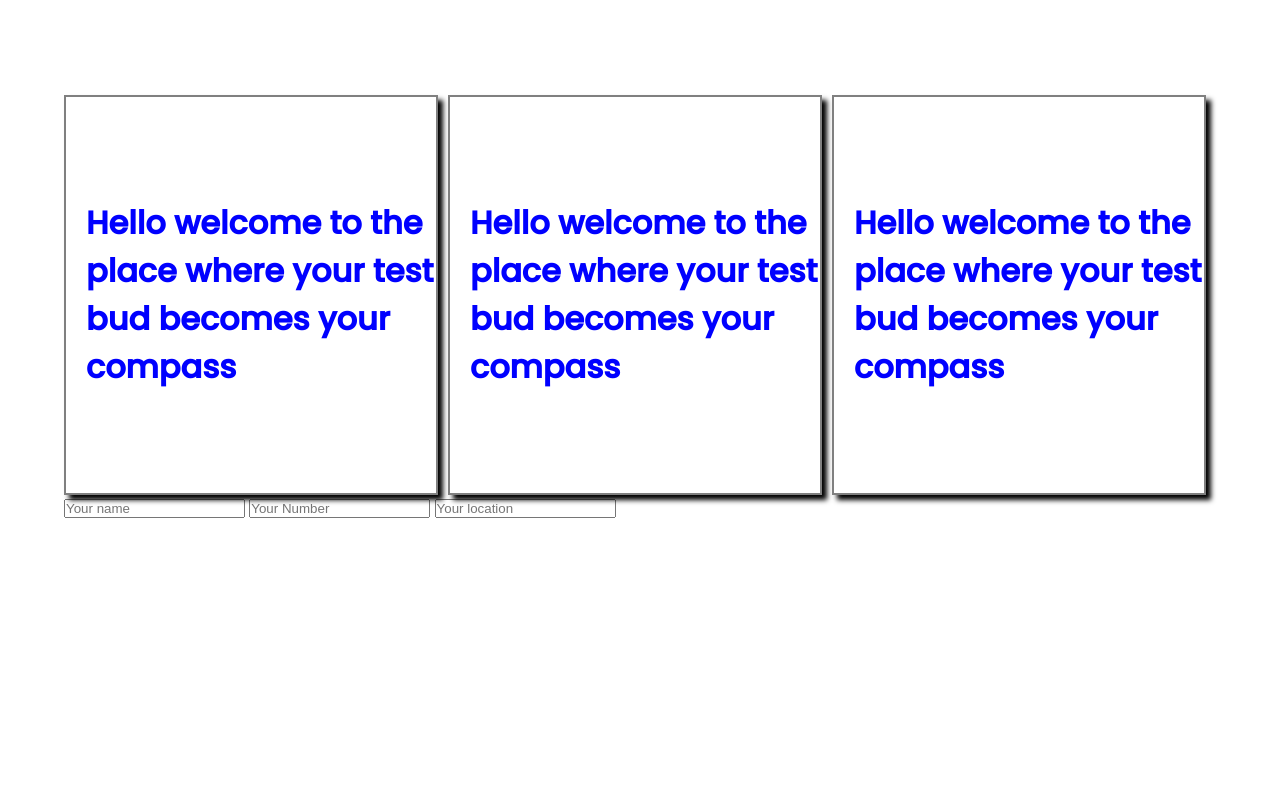
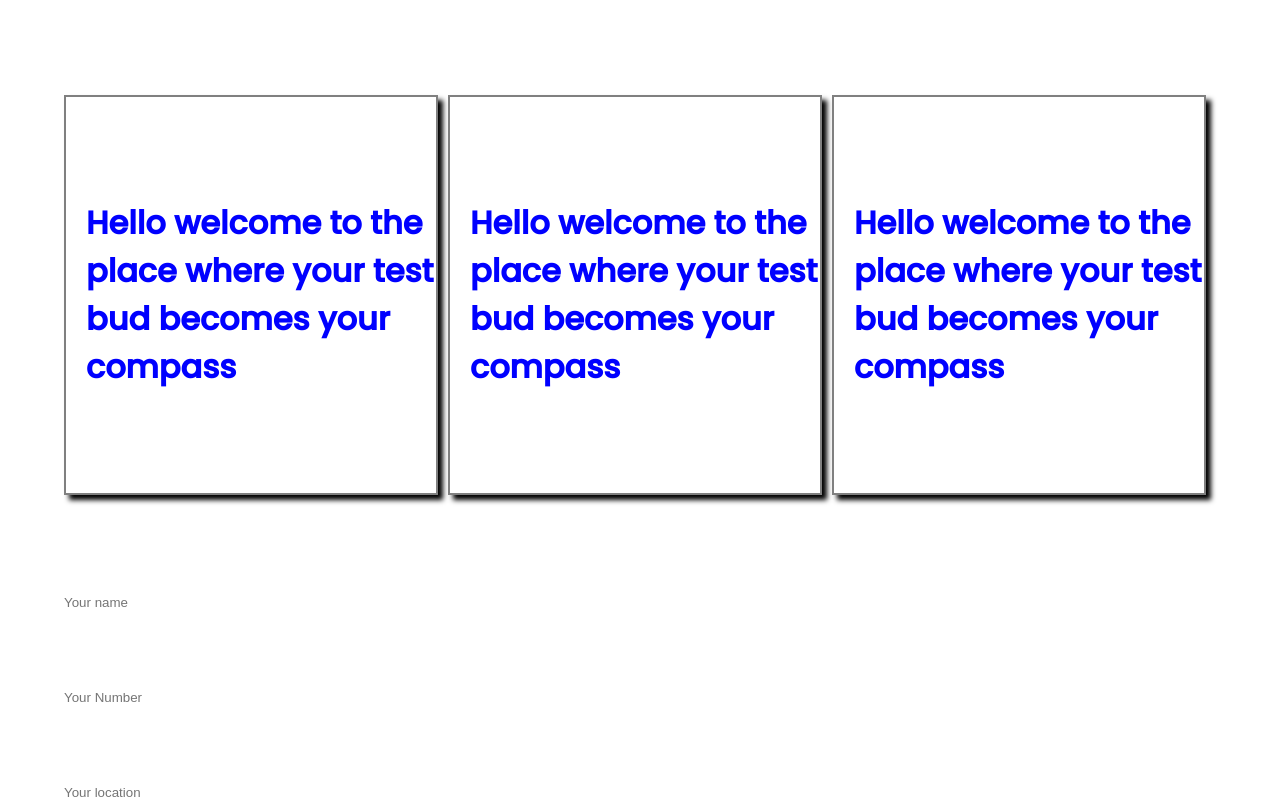
Before and after one commit to Monday-Obazee/food-site, a plain HTML site: page index.html in a window 1280 px wide. Shown: the part 885-1685 px from the top of the page. Before the commit the page ends 1405 px from the top, so only its background shows below. Drawn offline with Linux system fonts and the light colour scheme.

Commit message:
edited the form

```diff
--- a/style.css
+++ b/style.css
@@ -94,3 +94,14 @@ a{
     position: relative;
     padding-left: 20px;
 }
+form {
+    margin-top: 50px;
+
+}
+form input{
+    border: none;
+    display: block;
+    padding-top: 50px;
+    width: 100%;
+    margin-top: 30px;
+}
```
